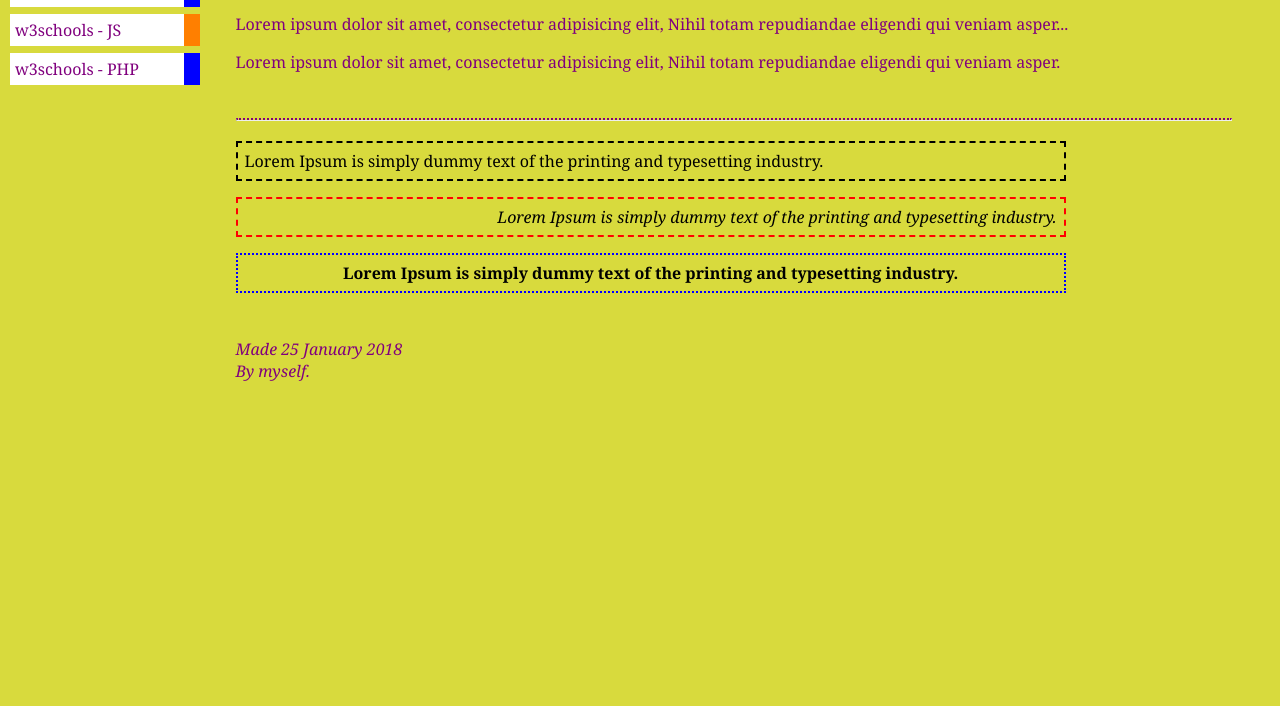
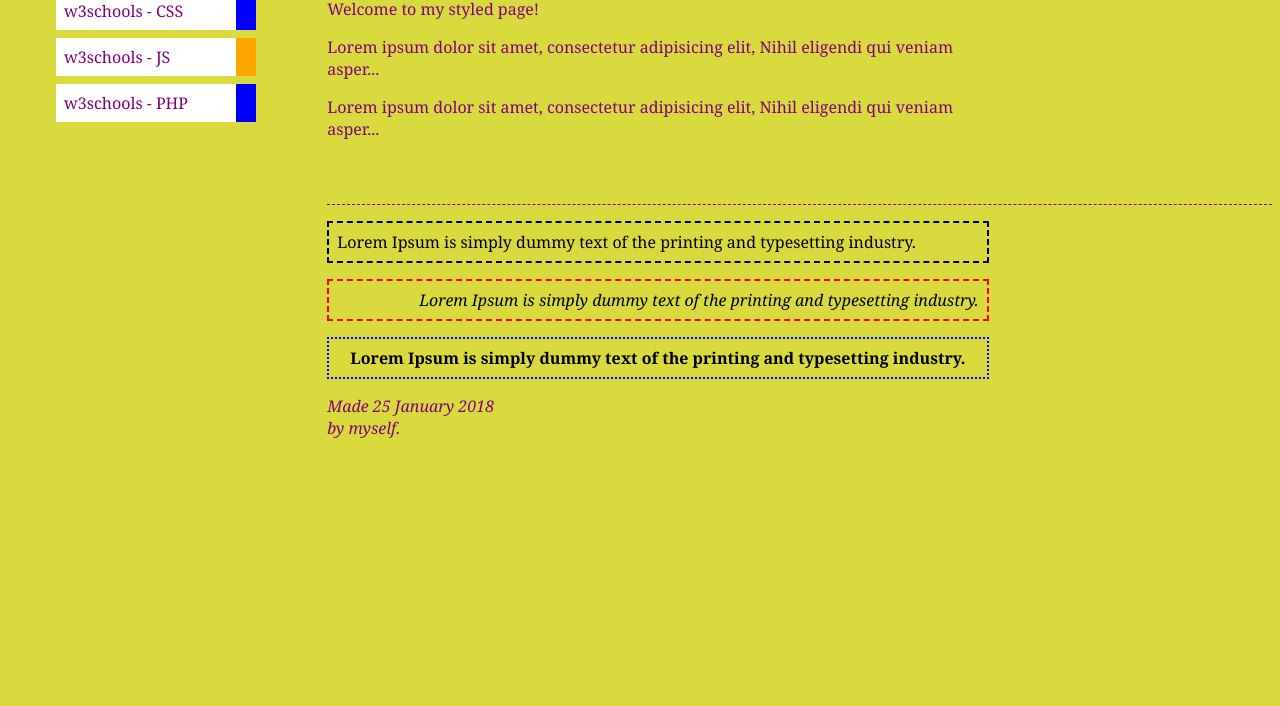
Before and after one commit to nishu-mns/CSS_Assignment_2, a plain HTML site: page index.html in a window 1280 px wide. Shown: the part 94-800 px from the top of the page. Drawn offline with Linux system fonts and the light colour scheme.

Commit message:
Assignment 2 submitted

```diff
--- a/index.html
+++ b/index.html
@@ -2,44 +2,59 @@
 <html lang="en">
 
 <head>
-    <meta charset="UTF-8">
-    <meta name="viewport" content="width=device-width, initial-scale=1.0">
-    <title>CSS Assignment-2</title>
+    <meta charset="UTF-8" />
+    <meta name="viewport" content="width=device-width, initial-scale=1.0" />
     <link rel="stylesheet" href="style.css" />
+    <title>Assignment 2</title>
 </head>
 
 <body>
-    <div>
-        <!-- This is a sidebar -->
-        <aside id="links">
-            <a href="#">w3schools - HTML</a>
-            <a href="#">w3schools - CSS</a>
-            <a href="#">w3schools - JS</a>
-            <a href="#">w3schools - PHP</a>
-        </aside>
-        <section id="content">
-            <!-- Heading -->
-            <h1>My first styled page</h1>
-
-            <!-- These are paragraphs -->
+    <aside>
+        <ul>
+            <li>w3schools - HTML</li>
+            <li>w3schools - CSS</li>
+            <li>w3schools - JS</li>
+            <li>w3schools - PHP</li>
+        </ul>
+    </aside>
+    <main>
+        <section class="about-section">
+            <h1 style="font: bold 30px Arial, Helvetica, sans-serif;">My first styled page</h1>
             <p>Welcome to my styled page!</p>
-            <p>Lorem ipsum dolor sit amet, consectetur adipisicing elit, Nihil totam repudiandae eligendi qui veniam
-                 asper... </p>
-            <p id="lastpara">Lorem ipsum dolor sit amet, consectetur adipisicing elit, Nihil totam repudiandae eligendi
-                qui veniam asper. </p>
-            <hr class="hr" />
-            <p id="border1">Lorem Ipsum is simply dummy text of the printing and typesetting industry.</p>
-            <p id="border2">Lorem Ipsum is simply dummy text of the printing and typesetting industry.</p>
-            <p id="border3">Lorem Ipsum is simply dummy text of the printing and typesetting industry.</p>
-
-            <!-- This is a footer section -->
-            <section id="footer">
-                <p><i>Made 25 January 2018</i><br>
-                    <i>By myself.</i>
+            <p>
+                Lorem ipsum dolor sit amet, consectetur adipisicing elit, Nihil eligendi qui veniam
+                asper...
+            </p>
+            <p>
+                Lorem ipsum dolor sit amet, consectetur adipisicing elit, Nihil eligendi qui veniam
+                asper...
+            </p>
+        </section>
+        <div class="break-point"></div>
+        <section class="content-section">
+            <div class="bordered-div">
+                <p>Lorem Ipsum is simply dummy text of the printing and typesetting
+                    industry.</p>
+            </div>
+            <div class="bordered-div">
+                <p>
+                    <i>Lorem Ipsum is simply dummy text of the printing and typesetting
+                        industry.</i>
                 </p>
-            </section>
+            </div>
+            <div class="bordered-div">
+                <p>
+                    <b>Lorem Ipsum is simply dummy text of the printing and typesetting
+                        industry.</b>
+                </p>
+            </div>
         </section>
-    </div>
+        <section class="copyright-section">
+            <p><i>Made 25 January 2018</i><br>
+                <i>by myself.</i>
+            </p>
+        </section>
+    </main>
 </body>
 
 </html>
--- /dev/null
+++ b/style.scss
@@ -0,0 +1,126 @@
+/* General Styles */
+body {
+    font-family: Georgia, serif;
+    display: flex;
+    flex-flow: row;
+    justify-content: start;
+    background-color: #d8da3d;
+    color: #80007e;
+
+    /* Bounce Animation */
+    @keyframes bounce {
+
+        0%,
+        20%,
+        50%,
+        80%,
+        100% {
+            transform: translateY(0);
+        }
+
+        40% {
+            transform: translateY(-20px);
+        }
+
+        60% {
+            transform: translateY(-10px);
+        }
+    }
+
+    /* Sidebar Styles */
+    aside {
+        margin-top: 1em;
+        width: 30%;
+        margin-right: 5%;
+        flex: 0 0 20vw;
+
+        /* Navigation List Styles */
+        ul {
+            list-style-type: none;
+
+            li {
+                margin: 0.5em;
+                padding: 0.5em;
+
+                /* Alternating List Item Styles */
+                &:nth-child(2n) {
+                    background: linear-gradient(90deg,
+                            rgba(255, 255, 255, 1) 0%,
+                            rgba(255, 255, 255, 1) 90%,
+                            rgba(0, 0, 255, 1) 90%,
+                            rgba(0, 0, 255, 1) 100%);
+                }
+
+                &:nth-child(2n + 1) {
+                    background: linear-gradient(90deg,
+                            rgba(255, 255, 255, 1) 0%,
+                            rgba(255, 255, 255, 1) 90%,
+                            rgba(255, 165, 0, 1) 90%,
+                            rgba(255, 165, 0, 1) 100%);
+                }
+            }
+        }
+    }
+
+    /* Main Content Styles */
+    main {
+        width: 100%;
+
+        /* About Section Styles */
+        .about-section {
+            width: 70%;
+
+            padding-bottom: 2em;
+            margin-bottom: 1em;
+
+            /* Overflow Hidden for Paragraphs */
+            p {
+                width: 100%;
+                overflow: hidden;
+            }
+        }
+
+        /* Added break point with border */
+        .break-point {
+            border-bottom: 1px dashed;
+        }
+
+        /* Content Section Styles */
+        .content-section {
+            width: 70%;
+
+            .bordered-div {
+                color: black;
+
+                /* Individual Paragraph Styles */
+                &:nth-child(1) p {
+                    border: 2px dashed black;
+                    padding: 0.5em;
+                    text-align: left;
+                }
+
+                &:nth-child(2) p {
+                    border: 2px dashed red;
+                    padding: 0.5em;
+                    text-align: right;
+                }
+
+                &:nth-child(3) p {
+                    border: 2px dotted blue;
+                    padding: 0.5em;
+                    text-align: center;
+                }
+            }
+
+            /* Apply Bounce Effect on Hover for Bordered div */
+            .bordered-div:hover {
+                animation: bounce 0.6s ease;
+            }
+        }
+
+        /* Copyright Section Styles */
+        .copyright-section {
+            margin-top: 1em;
+        }
+    }
+}
```
Also changed, not shown: style.css, 1 other file.
